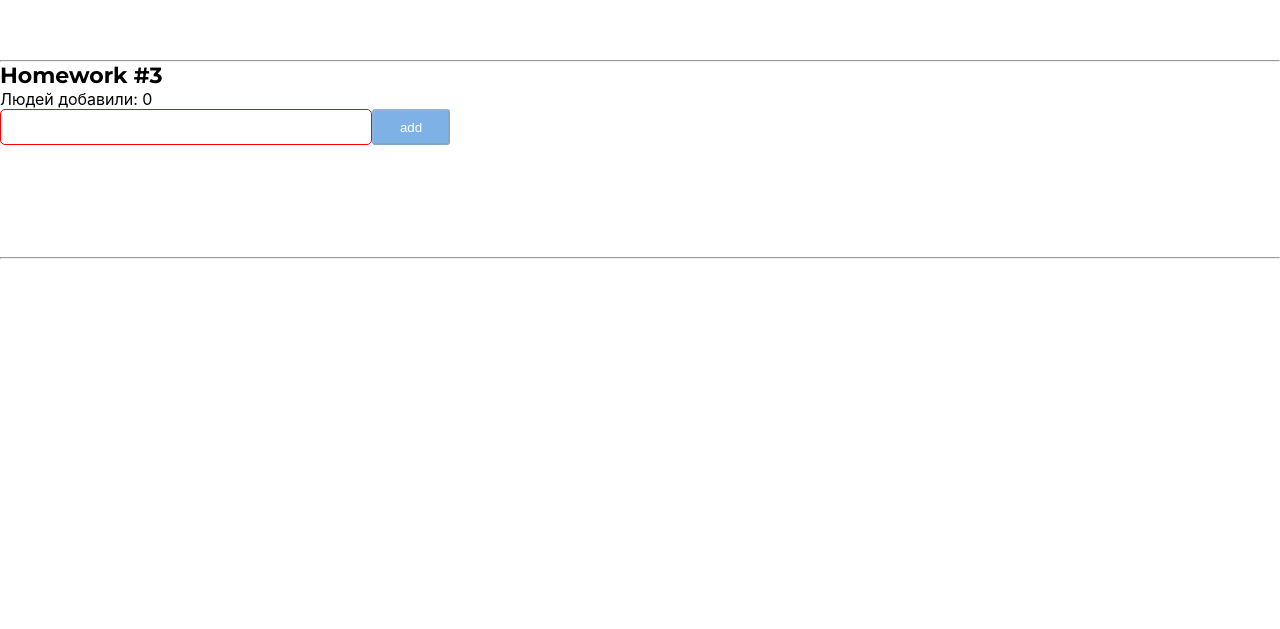
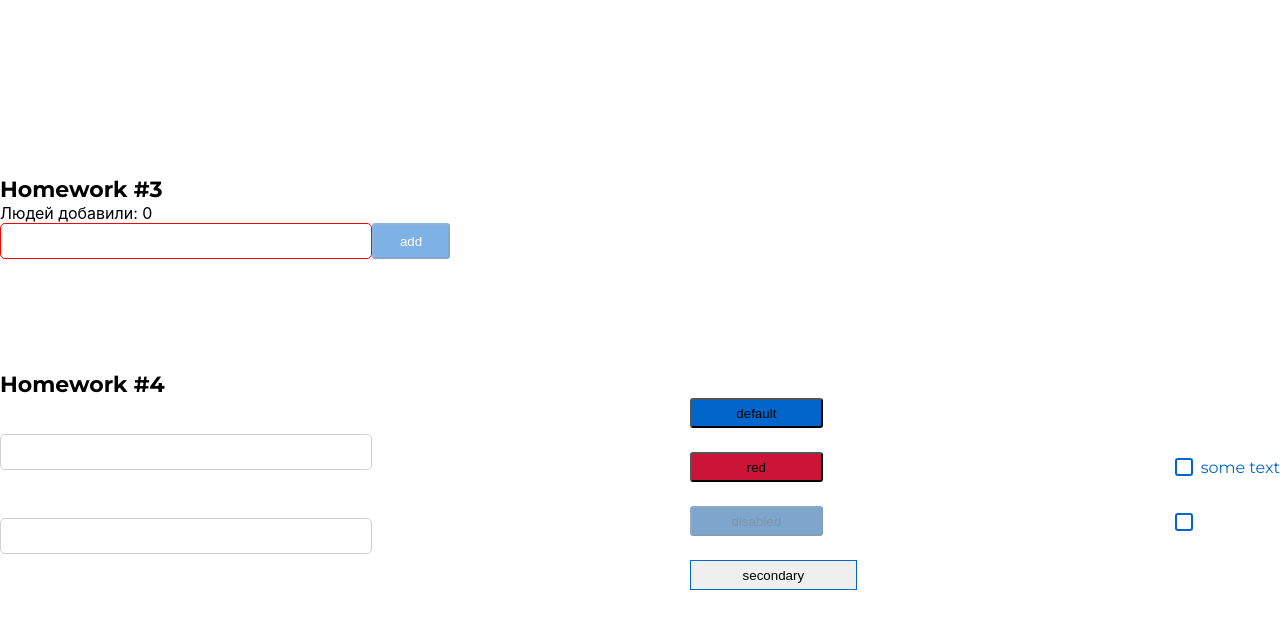
Before and after one commit to 000004-dj/hws2-master, a React (Create React App) app: page / in a window 1280 px wide. Shown: the part 1001-1630 px from the top of the page. Before the commit the page ends 1260 px from the top, so only its background shows below. Built offline with nearby package versions, Linux system fonts and the light colour scheme.

Commit message:
finished HW5

```diff
--- a/src/s1-main/App.tsx
+++ b/src/s1-main/App.tsx
@@ -1,24 +1,26 @@
 import React from 'react'
 import s from './App.module.css'
-import HW1 from '../s2-homeworks/hw01/HW1'
-import HW2 from "../s2-homeworks/hw02/HW2";
-import HW3 from "../s2-homeworks/hw03/HW3";
+// import HW1 from '../s2-homeworks/hw01/HW1'
+// import HW2 from "../s2-homeworks/hw02/HW2";
+// import HW3 from "../s2-homeworks/hw03/HW3";
+// import HW4 from "../s2-homeworks/hw04/HW4";
+import HW5 from "../s2-homeworks/hw05/HW5";
 
 function App() {
     return (
         <div className={s.App}>
-            <HW1/>
-            <hr/>
-            {/*раскомментировать по ходу выполнения*/}
-            <HW2/>
-            <hr/>
-            <HW3/>
-            <hr/>
+            {/*<HW1/>*/}
+            {/*<hr/>*/}
+            {/*/!*раскомментировать по ходу выполнения*!/*/}
+            {/*<HW2/>*/}
+            {/*<hr/>*/}
+            {/*<HW3/>*/}
+            {/*<hr/>*/}
 
             {/*<HW4/>*/}
 
             {/*при выполнении дз 5 и более - закомментировать здесь дз 1-4, так как они есть внутри дз 5*/}
-            {/*<HW5/>*/}
+            <HW5/>
         </div>
     )
 }
--- a/src/s2-homeworks/hw04/common/c1-SuperInputText/SuperInputText.module.css
+++ b/src/s2-homeworks/hw04/common/c1-SuperInputText/SuperInputText.module.css
@@ -2,19 +2,32 @@
 }
 
 .input {
+    border: 1px solid #D1D1D1;
+    border-radius: 5px;
+    width: 372px;
+    height: 36px;
 }
 
 .inputWrapper {
+    color: red
 }
 
 .superInput {
 }
 
 .errorInput {
+    border: 1px solid #D1D1D1;
+    border-radius: 5px;
+    width: 372px;
+    height: 36px;
 }
 
 .errorInput:focus {
+    border: 3px solid red;
+    border-radius: 5px;
+
 }
 
 .error {
+    color: red;
 }
--- a/src/s2-homeworks/hw04/common/c1-SuperInputText/SuperInputText.tsx
+++ b/src/s2-homeworks/hw04/common/c1-SuperInputText/SuperInputText.tsx
@@ -49,7 +49,7 @@ const SuperInputText: React.FC<SuperInputTextPropsType> = (
     }
 
     const finalSpanClassName = s.error
-        + (spanClassName ? ' ' + spanClassName : '')
+        + (spanClassName ? ' ' + s.spanClassName : '')
     const finalInputClassName = s.input
         + (error ? ' ' + s.errorInput : ' ' + s.superInput)
         + (className ? ' ' + s.className : '') // задача на смешивание классов
--- a/src/s2-homeworks/hw04/common/c2-SuperButton/SuperButton.module.css
+++ b/src/s2-homeworks/hw04/common/c2-SuperButton/SuperButton.module.css
@@ -2,35 +2,64 @@
 }
 
 .disabled {
+    background: #004D99;
+    opacity: 0.5;
+    border-radius: 3px;
+    width: 133px;
+    height: 30px;
 }
 
 .secondary {
+    width: 167px;
+    height: 30px;
+    border: 1px solid #0066CC;
+
 }
 
 .default {
+    background: #0066CC;
+    border-radius: 3px;
+    width: 133px;
+    height: 30px;
 }
 
 .red {
+    background: #CC1439;
+    border-radius: 3px;
+    width: 133px;
+    height: 30px;
 }
 
 .default:hover {
+    background: #0080FF;
 }
 
 .red:hover {
+    background: #FF1A47;
 }
 
 .secondary:hover {
+    background: #E5F0FA;
 }
 
 
 .default:active {
+    background: #0059B3;
 }
 
 .secondary:active {
+    background: #C9E5FF;
 }
 
 .red:active {
+    background: #B31232;
 }
 
 .button:disabled {
+    background: #004D99;
+    opacity: 0.5;
+    border-radius: 3px;
+    color:#002E5C;
+    width: 133px;
+    height: 30px;
 }
--- a/src/s2-homeworks/hw04/common/c2-SuperButton/SuperButton.tsx
+++ b/src/s2-homeworks/hw04/common/c2-SuperButton/SuperButton.tsx
@@ -18,11 +18,10 @@ const SuperButton: React.FC<SuperButtonPropsType> = (
     }
 ) => {
     const finalClassName = s.button
-        // + (disabled
-        //         ? ...
-        //         : xType === 'red'
-        //             ? ...
-        + (className ? ' ' + className : '') // задачка на смешивание классов
+         + (disabled ? ' ' + s.disabled : '')
+        + (xType === 'red'? ' ' + s.red : '')
+        + (xType === 'secondary' ? ' ' + s.secondary : ' ' + s.default)
+        + (className ? ' ' + s.className : '') // задачка на смешивание классов
 
     return (
         <button
--- a/src/s2-homeworks/hw04/common/c3-SuperCheckbox/SuperCheckbox.tsx
+++ b/src/s2-homeworks/hw04/common/c3-SuperCheckbox/SuperCheckbox.tsx
@@ -27,9 +27,11 @@ const SuperCheckbox: React.FC<SuperCheckboxPropsType> = (
     }
 ) => {
     const onChangeCallback = (e: ChangeEvent<HTMLInputElement>) => {
-        // задачка на написание онченджа
+        onChange?.(e)
+        onChangeChecked?.(e.currentTarget.checked)
+    }
 
-    }
+        // задачка на написание ончендж
 
     const finalInputClassName = s.checkbox
         + (className ? ' ' + className : '')
--- a/src/s2-homeworks/hw05/HW5.tsx
+++ b/src/s2-homeworks/hw05/HW5.tsx
@@ -1,5 +1,5 @@
 import React from 'react'
-import { HashRouter } from 'react-router-dom'
+import {BrowserRouter, HashRouter} from 'react-router-dom'
 import { Layout } from './layout/Layout'
 import Pages from './Pages'
 
--- a/src/s2-homeworks/hw05/Pages.tsx
+++ b/src/s2-homeworks/hw05/Pages.tsx
@@ -18,15 +18,16 @@ function Pages() {
             <Routes>
                 {/*роутинг будут писать студенты*/}
                 {/*в начале мы попадаем на страницу '/' и переходим сразу на страницу /pre-junior*/}
-                {/*<Route ...*/}
+                <Route path={"/"} element={<PreJunior/>}/>
 
                 {/*роуты для /pre-junior, /junior, /junior-plus*/}
-                {/*<Route ...*/}
-                {/*<Route ...*/}
-                {/*<Route ...*/}
+                <Route path={PATH.PRE_JUNIOR} element={<PreJunior/>}/>
+                <Route path={PATH.JUNIOR} element={<Junior/>}/>
+                <Route path={PATH.JUNIOR_PLUS} element={<JuniorPlus/>}/>
+
 
                 {/*роут для несуществующей страницы должен отрисовать <Error404 />*/}
-                {/*<Route ...*/}
+                <Route path={"*"} element={<Error404/>} />
             </Routes>
         </div>
     )
--- a/src/s2-homeworks/hw05/pages/PreJunior.tsx
+++ b/src/s2-homeworks/hw05/pages/PreJunior.tsx
@@ -3,6 +3,7 @@ import HW1 from '../../hw01/HW1'
 import HW2 from '../../hw02/HW2'
 import HW3 from '../../hw03/HW3'
 import HW4 from '../../hw04/HW4'
+
 
 function PreJunior() {
     return (
--- a/src/s2-homeworks/hw05/sidebar/Sidebar.module.css
+++ b/src/s2-homeworks/hw05/sidebar/Sidebar.module.css
@@ -17,7 +17,10 @@
 }
 
 .nav a.active {
+    color: #000;
+    margin-left: 10px ;
 }
+
 .close {
 }
 
--- a/src/s2-homeworks/hw05/sidebar/Sidebar.tsx
+++ b/src/s2-homeworks/hw05/sidebar/Sidebar.tsx
@@ -31,25 +31,26 @@ export const Sidebar: FC<PropsType> = ({open, handleClose}) => {
                         id={'hw5-pre-junior-link'}
                         to={PATH.PRE_JUNIOR}
                         onClick={handleClose}
-                        // className={...} // делает студент
+                        className={({isActive})=> isActive ? s.active : s.nav}
                     >
-                        Pre-junior
+                         Pre-junior
                     </NavLink>
                     <NavLink
                         id={'hw5-junior-link'}
                         to={PATH.JUNIOR}
                         onClick={handleClose}
-                        // className={...} // делает студент
+                        className={({isActive})=> isActive ? s.active : s.nav}
                     >
-                        Junior
+                         Junior
                     </NavLink>
+
                     <NavLink
                         id={'hw5-junior-plus-link'}
                         to={PATH.JUNIOR_PLUS}
                         onClick={handleClose}
-                        // className={...} // делает студент
+                        className={({isActive})=> isActive ? s.active : s.nav}
                     >
-                        Junior Plus
+                         Junior Plus
                     </NavLink>
                 </nav>
             </aside>
```
Also changed, not shown: src/s1-main/App.module.css (line endings or trailing spaces).
